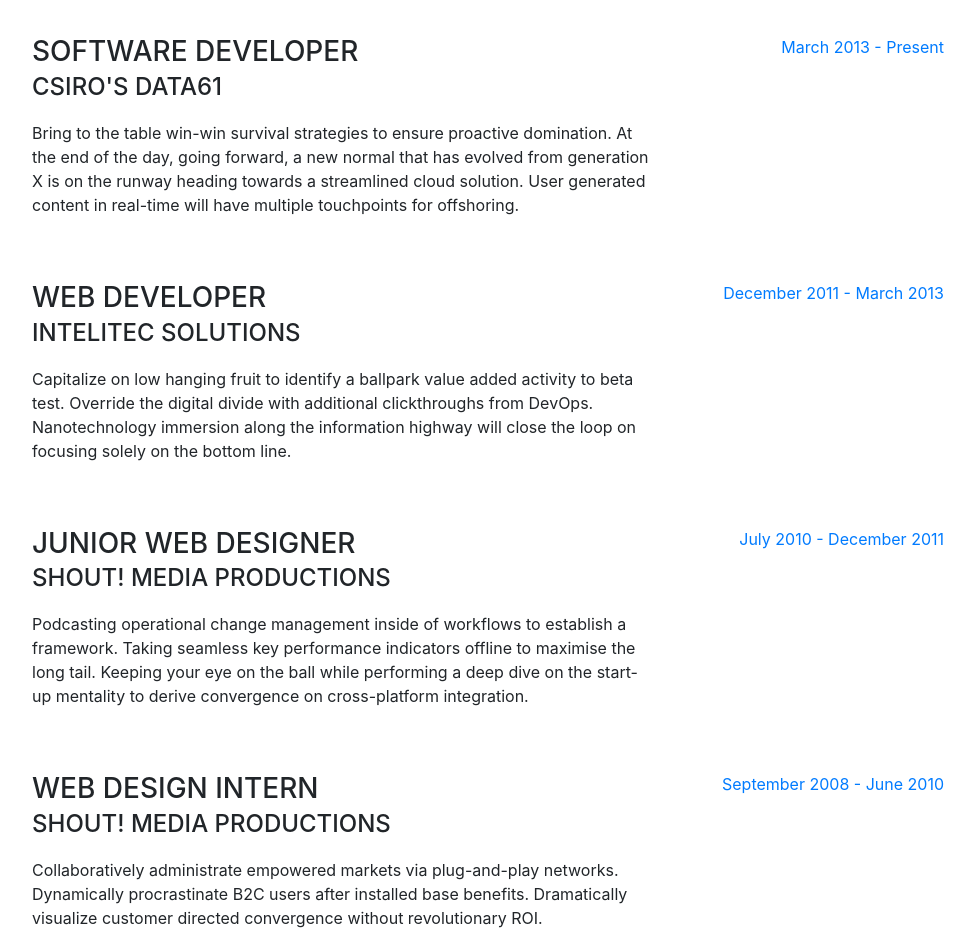
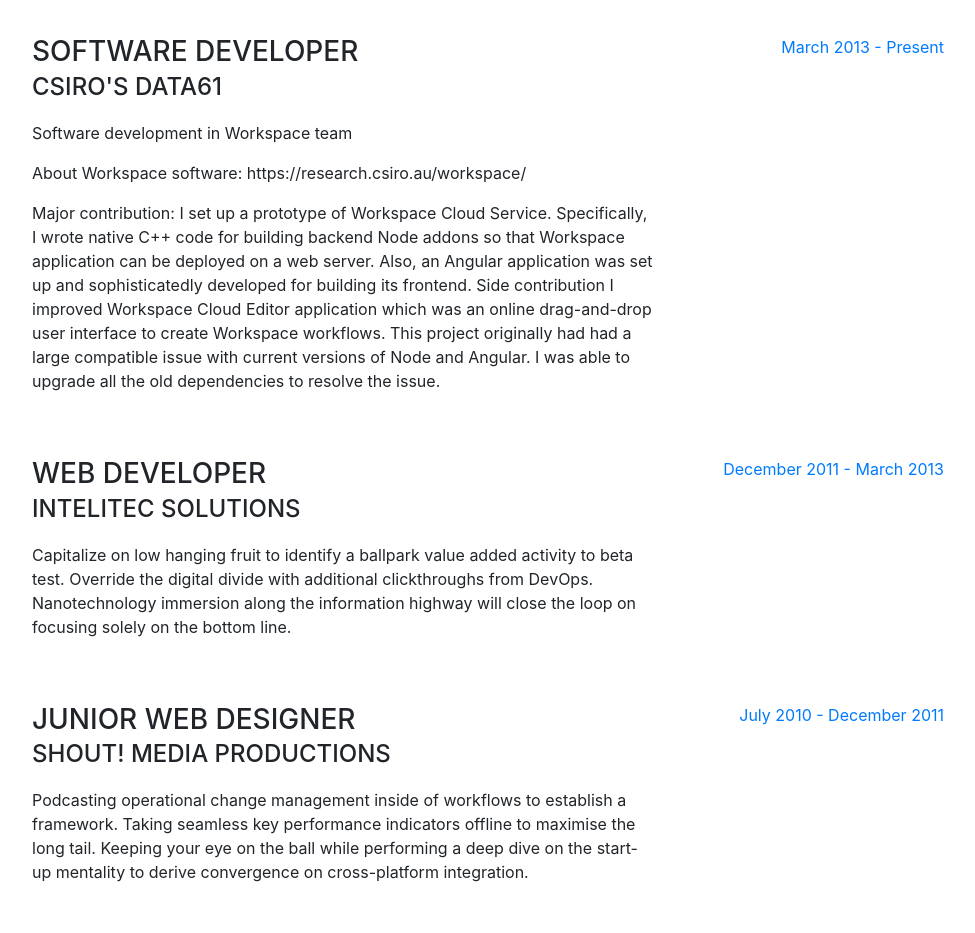
Before and after one commit to ichbinchicken/NortheastCornPorridge.github.io, a website with bundled scripts: page index.html in a window 1280 px wide. Shown: the part 900-1833 px from the top of the page, without its empty margins (288-1263 px from the left). Built offline with nearby package versions, Linux system fonts and the light colour scheme; a web font is replaced by a local one.

Commit message:
Update index.html

```diff
--- a/index.html
+++ b/index.html
@@ -95,7 +95,14 @@
             <div class="resume-content mr-auto">
               <h3 class="mb-0">Software Developer</h3>
               <div class="subheading mb-3">CSIRO's Data61</div>
-              <p>Bring to the table win-win survival strategies to ensure proactive domination. At the end of the day, going forward, a new normal that has evolved from generation X is on the runway heading towards a streamlined cloud solution. User generated content in real-time will have multiple touchpoints for offshoring.</p>
+              <p>Software development in Workspace team</p>
+              <p>About Workspace software: https://research.csiro.au/workspace/</p>
+
+Major contribution:
+I set up a prototype of Workspace Cloud Service. Specifically, I wrote native C++ code for building backend Node addons so that Workspace application can be deployed on a web server. Also, an Angular application was set up and sophisticatedly developed for building its frontend.
+
+Side contribution
+I improved Workspace Cloud Editor application which was an online drag-and-drop user interface to create Workspace workflows. This project originally had had a large compatible issue with current versions of Node and Angular. I was able to upgrade all the old dependencies to resolve the issue. </p>
             </div>
             <div class="resume-date text-md-right">
               <span class="text-primary">March 2013 - Present</span>
```
